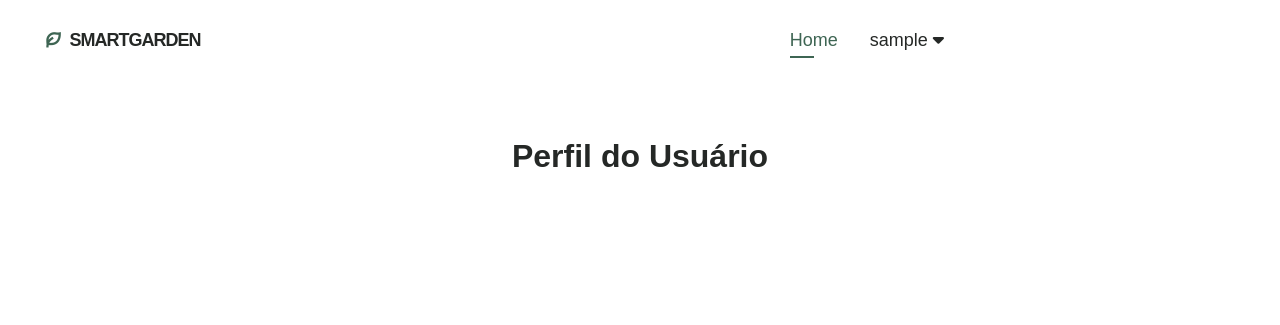
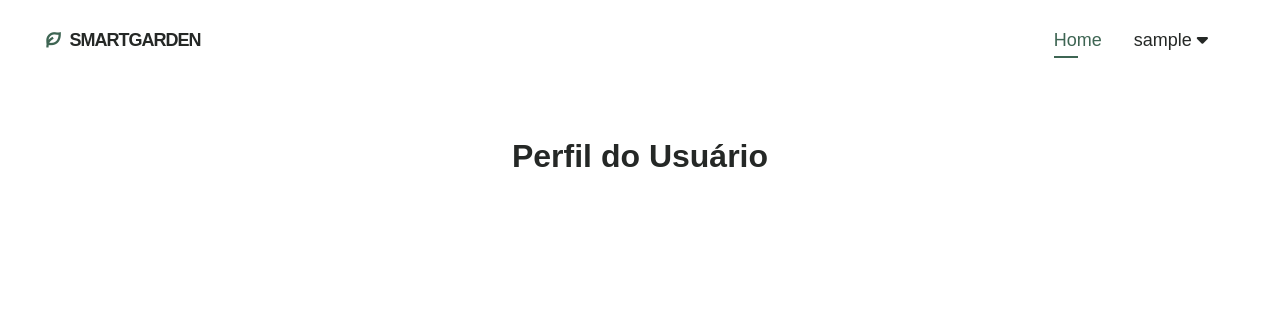
Before and after one commit to GabrielAlesiunas/SMARTGARDEN, a PHP site: page /perfil.php in a window 1280 px wide. Shown: the top 325 px of the page. Run offline with PHP 8.4, Linux system fonts and the light colour scheme; a user stored in the database is signed in; data comes from the database, SQL or seed files in the repository; data that the repository does not hold is empty.

Commit message:
Tela User

```diff
--- a/assets/css/style TelaUser.css
+++ b/assets/css/style TelaUser.css
@@ -513,7 +513,6 @@ img {
 }
 
 .container {
-  max-width: 968px;
   margin-left: var(--mb-1-5);
   margin-right: var(--mb-1-5);
 }
```
